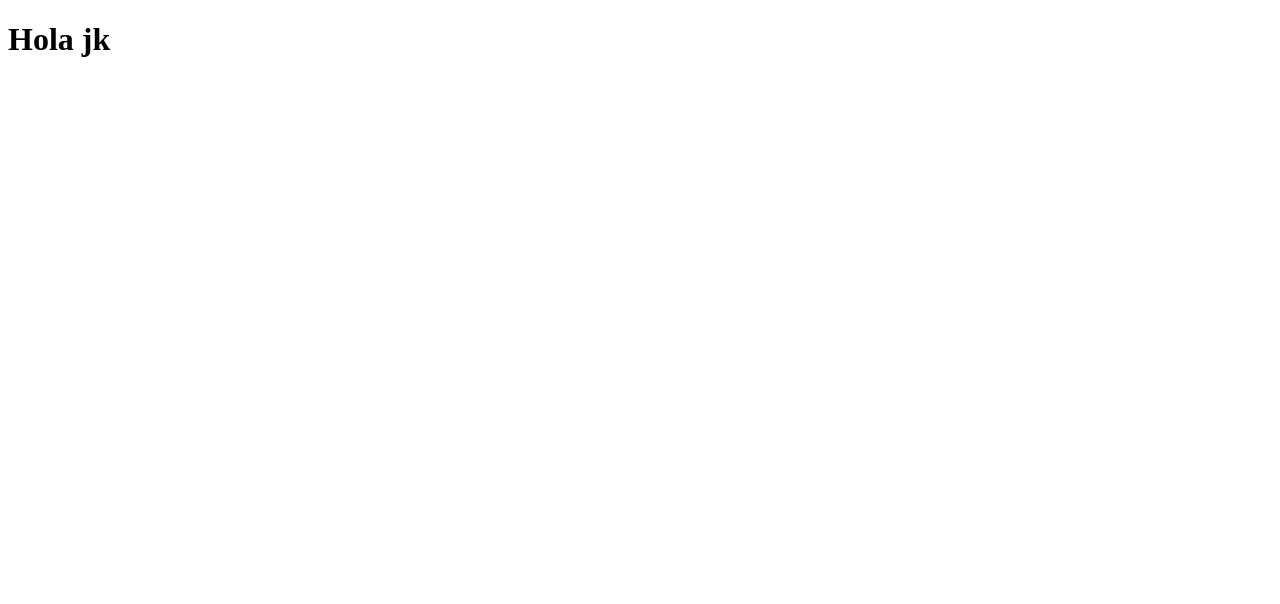
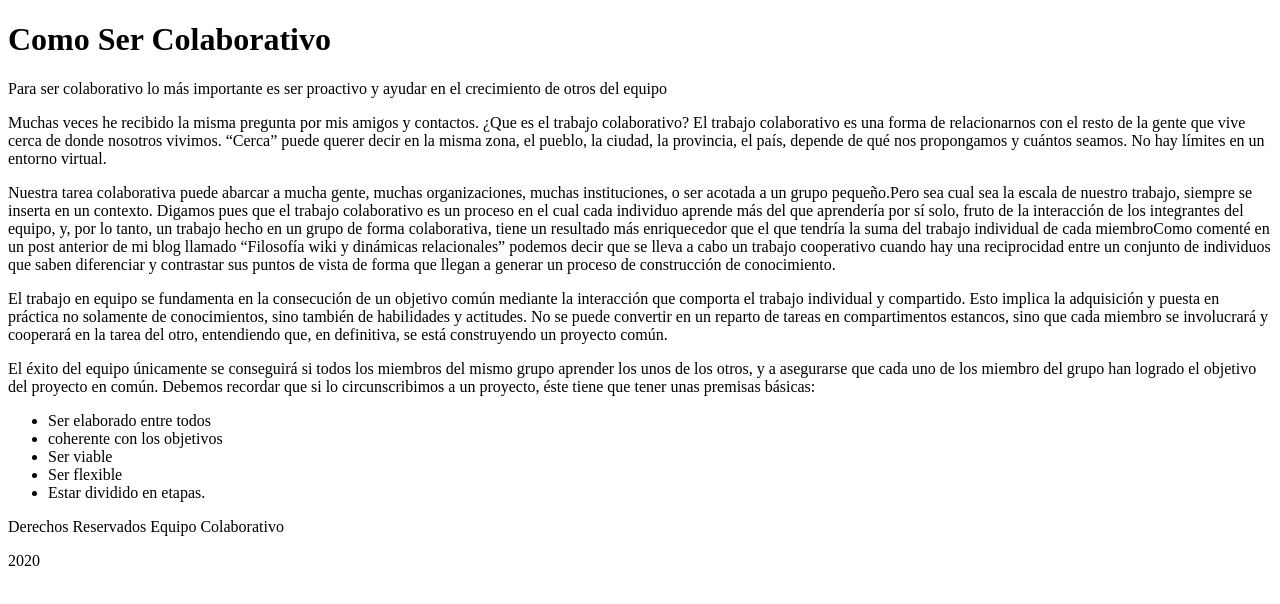
Before and after one commit to jazsnchz/testing_code, a plain HTML site: page index.html in a window 1280 px wide. Drawn offline with Linux system fonts and the light colour scheme.

Commit message:
Starting to creating the blog structure

```diff
--- a/index.html
+++ b/index.html
@@ -7,6 +7,51 @@
     <title>Testing_code</title>
 </head>
 <body>
-    <h1>Hola jk</h1>
+    <div id="header">
+        <h1>Como Ser Colaborativo</h1>
+    </div>
+    <div id="Contenido">
+        <p>Para ser colaborativo lo más importante es ser proactivo y ayudar en el crecimiento de otros del equipo</p>
+        <p>Muchas veces he recibido la misma pregunta por mis amigos y contactos. ¿Que es el trabajo colaborativo? El trabajo
+        colaborativo es una forma de relacionarnos con el resto de la gente que vive cerca de donde nosotros vivimos. “Cerca”
+        puede querer decir en la misma zona, el pueblo, la ciudad, la provincia, el país, depende de qué nos propongamos y
+        cuántos seamos. No hay límites en un entorno virtual.
+        </p>
+        <p>
+        Nuestra tarea colaborativa puede abarcar a mucha gente, muchas organizaciones, muchas instituciones, o ser acotada a un
+        grupo pequeño.Pero sea cual sea la escala de nuestro trabajo, siempre se inserta en un contexto. Digamos pues que el
+        trabajo colaborativo es un proceso en el cual cada individuo aprende más del que aprendería por sí solo, fruto de la
+        interacción de los integrantes del equipo, y, por lo tanto, un trabajo hecho en un grupo de forma colaborativa, tiene un
+        resultado más enriquecedor que el que tendría la suma del trabajo individual de cada miembroComo comenté en un post
+        anterior de mi blog llamado “Filosofía wiki y dinámicas relacionales” podemos decir que se lleva a cabo un trabajo
+        cooperativo cuando hay una reciprocidad entre un conjunto de individuos que saben diferenciar y contrastar sus puntos de
+        vista de forma que llegan a generar un proceso de construcción de conocimiento.
+        </p>
+        <p>
+        El trabajo en equipo se fundamenta en la consecución de un objetivo común mediante la interacción que comporta el
+        trabajo individual y compartido. Esto implica la adquisición y puesta en práctica no solamente de conocimientos, sino
+        también de habilidades y actitudes. No se puede convertir en un reparto de tareas en compartimentos estancos, sino que
+        cada miembro se involucrará y cooperará en la tarea del otro, entendiendo que, en definitiva, se está construyendo un
+        proyecto común.
+        </p>
+        <p>
+        El éxito del equipo únicamente se conseguirá si todos los miembros del mismo grupo aprender los unos de los otros, y a
+        asegurarse que cada uno de los miembro del grupo han logrado el objetivo del proyecto en común. Debemos recordar que si
+        lo circunscribimos a un proyecto, éste tiene que tener unas premisas básicas:</p>
+
+        <ul>
+            <li> Ser elaborado entre todos </li>
+            <li> coherente con los objetivos </li>
+            <li> Ser viable </li>
+            <li> Ser flexible </li>
+            <li> Estar dividido en etapas. </li>
+        </ul>
+
+        <div id="footer">
+            <p>Derechos Reservados Equipo Colaborativo</p>
+            <p>2020</p>
+        </div>
+    </div>
+
 </body>
 </html>
```
Also changed, not shown: 2 other files.
